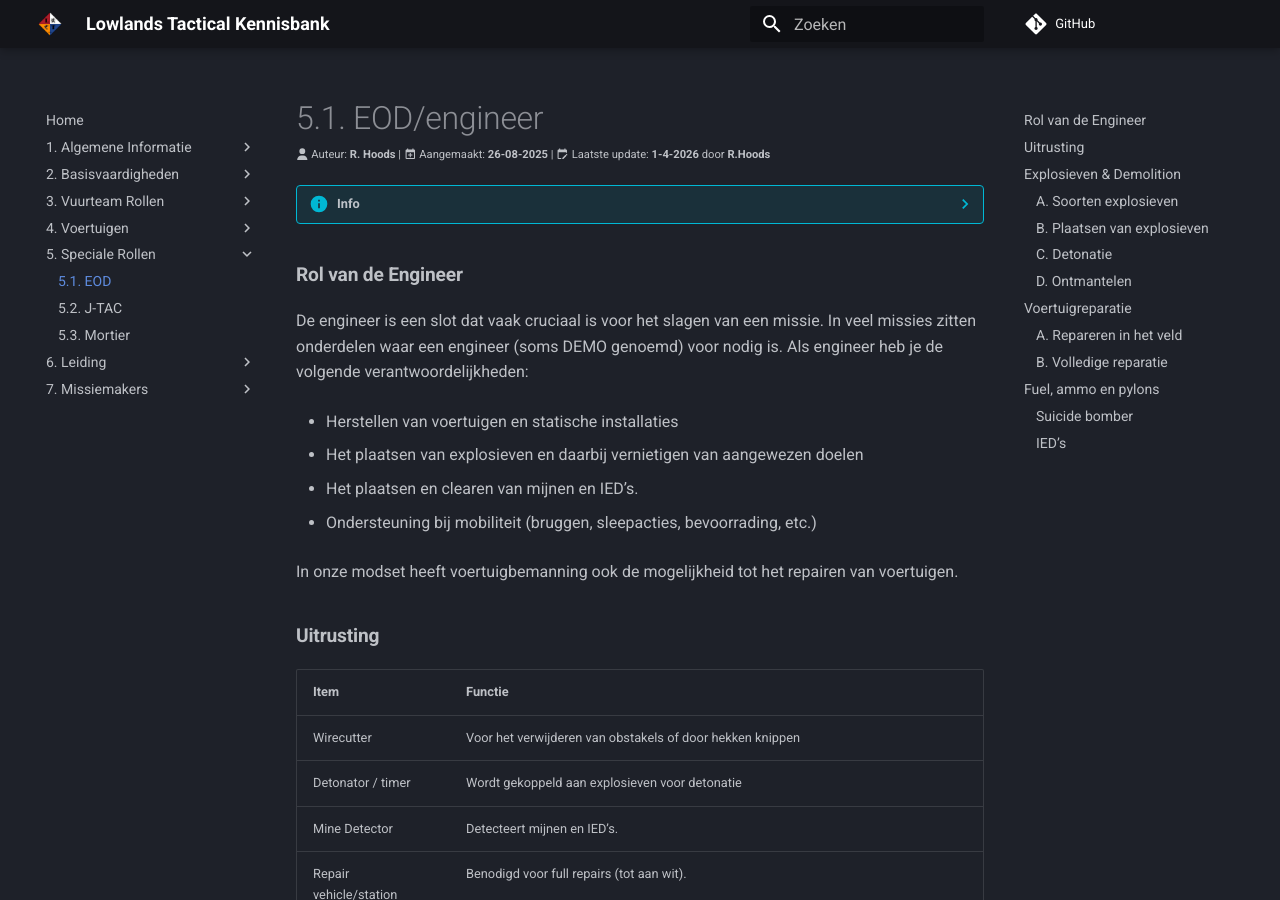
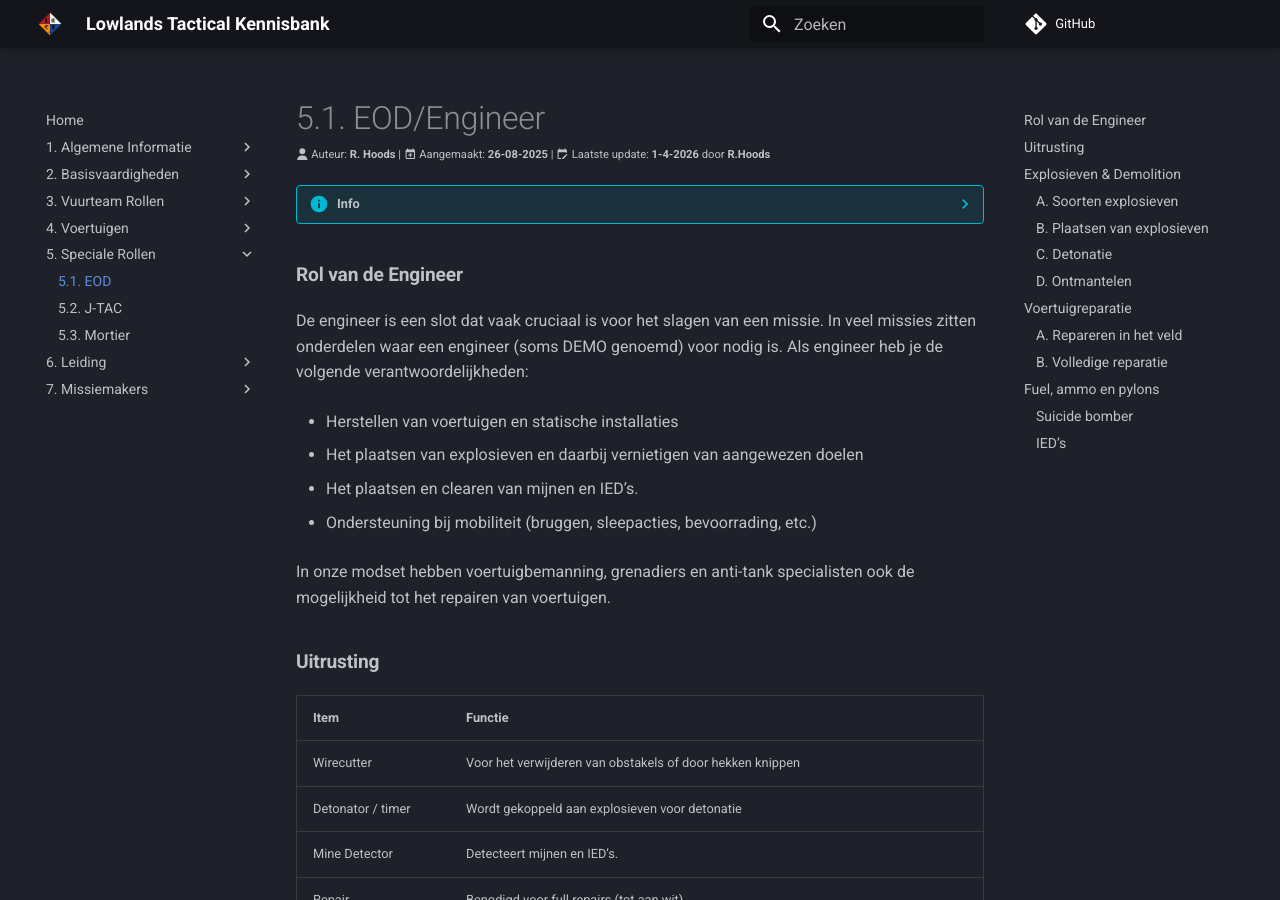
Before and after one commit to Lowlands-Tactical/LT-Wiki, an MkDocs documentation site: the page built from docs/5_speciale_rollen/5_1_eod.md, in a window 1280 px wide and 900 px high. Built offline with MkDocs 1.6.1 and Material for MkDocs 9.7.7, drawn with Linux system fonts in a browser that asks for light colours; comment, search, counter and statistics services are not loaded.

Commit message:
Aanpassingen EOD

```diff
--- a/docs/5_speciale_rollen/5_1_eod.md
+++ b/docs/5_speciale_rollen/5_1_eod.md
@@ -1,8 +1,8 @@
 ---
 layout: doc
-title: 5.1. EOD/engineer
+title: 5.1. EOD/Engineer
 ---
-# 5.1. EOD/engineer
+# 5.1. EOD/Engineer
 <span style="font-size:0.7em;">
     :fontawesome-solid-user: Auteur: **R. Hoods** | :material-calendar-plus: Aangemaakt: **26-08-2025** | :material-calendar-edit: Laatste update: **1-4-2026** door **R.Hoods**
 </span>
@@ -49,7 +49,7 @@ De engineer is een slot dat vaak cruciaal is voor het slagen van een missie. In
 
 -	Ondersteuning bij mobiliteit (bruggen, sleepacties, bevoorrading, etc.)
 
-In onze modset heeft voertuigbemanning ook de mogelijkheid tot het repairen van voertuigen.
+In onze modset hebben voertuigbemanning, grenadiers en anti-tank specialisten ook de mogelijkheid tot het repairen van voertuigen.
 
 ## Uitrusting
 | Item                  | Functie                                                                 |
```
